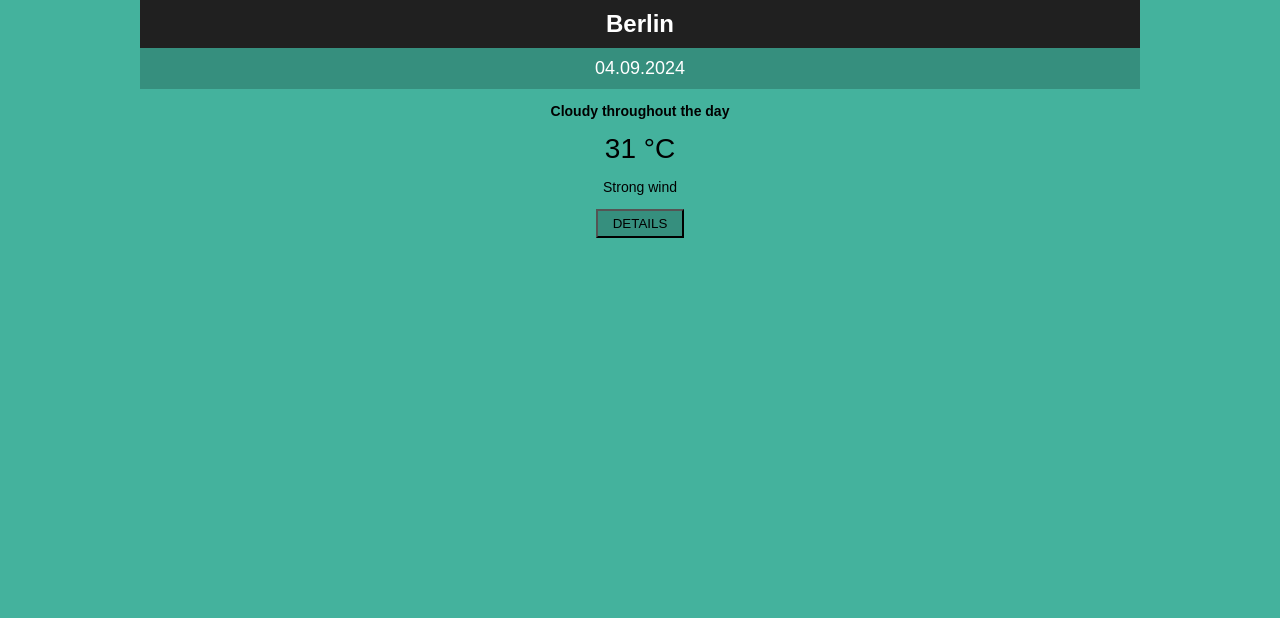
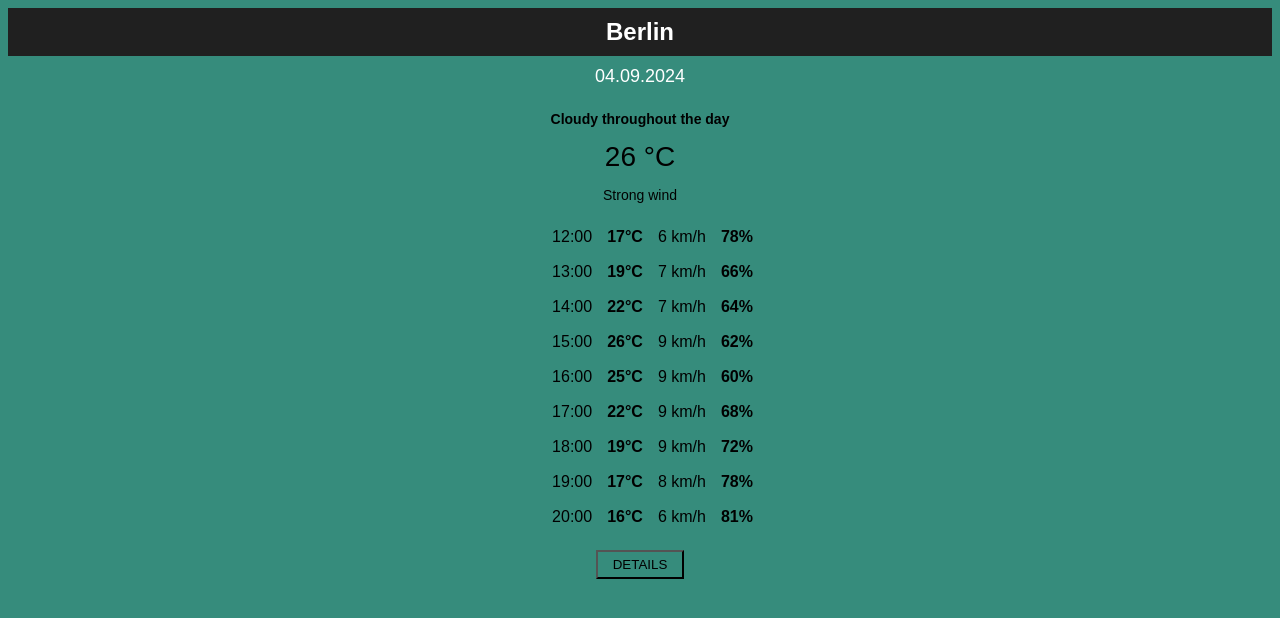
Before and after one commit to LiliSonki/myoa_test, a plain HTML site: page index.html in a window 1280 px wide. Drawn offline with Linux system fonts and the light colour scheme.

Commit message:
List style Task

```diff
--- a/index.html
+++ b/index.html
@@ -14,8 +14,20 @@
         <p>
             <strong>Cloudy throughout the day</strong>
         </p>
-        <div class="degree">31 &degC</div>
+        <div class="degree">26 &degC</div>
         <p>Strong wind</p>
+        <!--Hour temperature-->
+        <ul>
+            <li><span>12:00</span><span class="hour-degree">17&degC</span><span>6 km/h</span><span class="humidity">78%</span></li>
+            <li><span>13:00</span><span class="hour-degree">19&degC</span><span>7 km/h</span><span class="humidity">66%</span></li>
+            <li><span>14:00</span><span class="hour-degree">22&degC</span><span>7 km/h</span><span class="humidity">64%</span></li>
+            <li><span>15:00</span><span class="hour-degree">26&degC</span><span>9 km/h</span><span class="humidity">62%</span></li>
+            <li><span>16:00</span><span class="hour-degree">25&degC</span><span>9 km/h</span><span class="humidity">60%</span></li>
+            <li><span>17:00</span><span class="hour-degree">22&degC</span><span>9 km/h</span><span class="humidity">68%</span></li>
+            <li><span>18:00</span><span class="hour-degree">19&degC</span><span>9 km/h</span><span class="humidity">72%</span></li>
+            <li><span>19:00</span><span class="hour-degree">17&degC</span><span>8 km/h</span><span class="humidity">78%</span></li>
+            <li><span>20:00</span><span class="hour-degree">16&degC</span><span>6 km/h</span><span class="humidity">81%</span></li>
+        </ul>
         <p><button>Details</button></p>
     </body>
 </html>
--- a/style.css
+++ b/style.css
@@ -1,15 +1,7 @@
 * {
     font-family: Arial, Helvetica, sans-serif;
-
-}
-body {
-    height:auto !important;
-    height:100%;
-    max-width: 1000px;
-    min-height:700px;
-    position: relative;
-    margin:0 auto;
-    background-color: #44b29d;
+    text-align: center;
+    background-color: #368C7C;
 }
 p {
     color: black;
@@ -25,7 +17,7 @@ p {
     font-size: 18px;
     text-align: center;
     color: white;
-    background-color: #368f7e;
+    background-color: #368C7C;
     padding-top: 10px;
     padding-bottom: 10px;
 }
@@ -40,7 +32,19 @@ h1 {
 button {
     text-transform: uppercase;
     text-align: center;
-    background-color: #368f7e;
+    background-color: #368C7C;
     padding: 5px 15px 5px 15px;
 }
-/* This is a comment */
+/* List stile */
+ul {
+   list-style-type: none;
+   line-height: 35px;
+}
+.hour-degree {
+    font-weight: bold;
+    padding: 0 15px 0 15px;
+}
+.humidity {
+    font-weight: bold;
+    padding: 0 15px 0 15px;
+}
```
